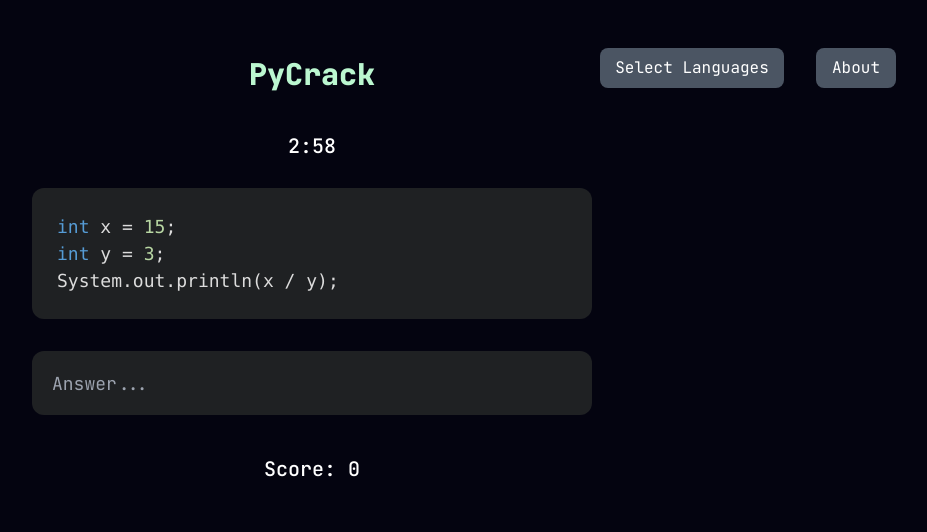
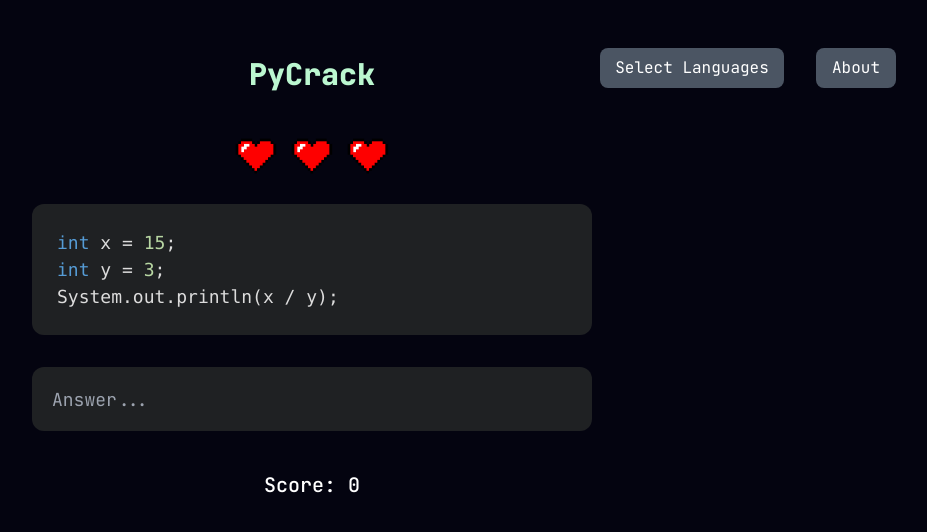
Before and after one commit to seabiscuit-iv/pycrack, a React (Create React App) app: page / in a window 1280 px wide. Both pictures are taken after a click on the button 476 px from the left and 480 px from the top of the page. Shown: the top 532 px of the page, without its empty margins (328-1255 px from the left). Built offline with nearby package versions, Linux system fonts and the light colour scheme.

Commit message:
all game modes finalized

```diff
--- a/src/App.tsx
+++ b/src/App.tsx
@@ -33,7 +33,7 @@ function App() {
   } else if (page === View.CLASSIC) {
     return <Classic expiryFunc={(scr: number) => {endGame(scr, "Classic")}}/>;
   } else if (page === View.RPG) {
-    return <RPG />;
+    return <RPG expiryFunc={(scr: number) => {endGame(scr, "RPG")}}/>;
   } else if (page === View.LAVA) {
     return <Lava expiryFunc={(scr: number) => {endGame(scr, "Lava")}} />;
   } else if (page === View.PEACEFUL) {
--- a/src/InputField.tsx
+++ b/src/InputField.tsx
@@ -7,6 +7,8 @@ interface QuestionReload {
   answer : string,
   reload : ()=>void
   onCorrect?: ()=>void
+  onIncorrect?: ()=>void
+  clearOnIncorrect?: boolean
 }
 
 const baseColor = "bg-[#1f2123]";
@@ -27,6 +29,10 @@ function InputField(props : QuestionReload) {
       console.log("INCORRECT");
       document.getElementById("mainform")?.classList.remove(baseColor);
       document.getElementById("mainform")?.classList.add(incorrectColor);
+      if(props.clearOnIncorrect) {
+        setAns("");
+      }
+      if (props.onIncorrect !== undefined) props.onIncorrect();
     }
   }
 
--- a/src/MainQuerier.tsx
+++ b/src/MainQuerier.tsx
@@ -7,6 +7,8 @@ interface Reload {
     reload: () => void,
     seed: number
     onCorrect?: () => void
+    onIncorrect?: () => void
+    clearOnIncorrect?: boolean
 };
 
 interface Question {
@@ -34,7 +36,7 @@ function MainQuerier(props : Reload) {
   return (
     <div className="flex flex-col items-center p-2">
       <Code lang={q.lang} code={q.code} answer={q.answer} />
-      <InputField lang={q.lang} code={q.code} answer={q.answer} reload={props.reload} onCorrect={props.onCorrect}/>
+      <InputField lang={q.lang} code={q.code} answer={q.answer} reload={props.reload} onCorrect={props.onCorrect} onIncorrect={props.onIncorrect} clearOnIncorrect={props.clearOnIncorrect}/>
     </div>
   );
 }
--- a/src/Peaceful.tsx
+++ b/src/Peaceful.tsx
@@ -1,7 +1,6 @@
-import { useRef, useState } from "react";
+import { useState } from "react";
 import MainQuerier from "./MainQuerier";
 import Menu from "./Menu";
-import Timer, { ResetFunc } from "./Timer";
 import { populateQuestions } from "./content/formQuestions";
 
 
@@ -11,7 +10,7 @@ function Peaceful() {
 
   populateQuestions();
 
-  const ref = useRef<ResetFunc>(null);
+  // const ref = useRef<ResetFunc>(null);
 
   const reload = () => { //only reload on correct answer
     setSeed(Math.random());
@@ -19,8 +18,8 @@ function Peaceful() {
   }
 
   const reset = () => {
-    reload();
-    ref.current?.resetTimer();
+    setSeed(Math.random());
+    // ref.current?.resetTimer();
   }
 
   return (
@@ -28,7 +27,7 @@ function Peaceful() {
       <Menu reload={(reset)} />
       <div className="mx-96 flex flex-col items-center p-2">
         <p className="text-green-200 font-jb-mono font-extrabold text-3xl pt-12 pb-10">PyCrack</p>
-        <Timer ref={ref}  />
+        {/* <Timer ref={ref}  /> */}
         <MainQuerier seed={seed} reload={reload}/>
         <p className="text-white font-jb-mono font-medium text-xl">Score: {count}</p>
       </div>
--- a/src/RPG.tsx
+++ b/src/RPG.tsx
@@ -1,12 +1,16 @@
 import { useRef, useState } from "react";
 import MainQuerier from "./MainQuerier";
 import Menu from "./Menu";
-import Timer, { ResetFunc } from "./Timer";
+import { ResetFunc } from "./Timer";
 import { populateQuestions } from "./content/formQuestions";
 
+interface ExpiryFunc {
+  expiryFunc: (scr: number) => void;
+}
 
-function RPG() {
+function RPG(props : ExpiryFunc) {
   const [seed, setSeed] = useState(1);
+  const [lives, setLives] = useState(3);
   const [count, setCount] = useState(0);
 
   populateQuestions();
@@ -19,8 +23,9 @@ function RPG() {
   }
 
   const reset = () => {
-    reload();
+    setSeed(Math.random());
     ref.current?.resetTimer();
+    setLives(3);
   }
 
   return (
@@ -28,8 +33,12 @@ function RPG() {
       <Menu reload={(reset)} />
       <div className="mx-96 flex flex-col items-center p-2">
         <p className="text-green-200 font-jb-mono font-extrabold text-3xl pt-12 pb-10">PyCrack</p>
-        <Timer ref={ref}  />
-        <MainQuerier seed={seed} reload={reload}/>
+        <ul className="flex flex-wrap items-center justify-center text-white mb-4">
+          {lives >= 1 ? <li><img src="heart.png" alt="Life" className="size-12 mx-1"/></li> : ""}
+          {lives >= 2 ? <li><img src="heart.png" alt="Life" className="size-12 mx-1"/></li> : ""}
+          {lives >= 3 ? <li><img src="heart.png" alt="Life" className="size-12 mx-1"/></li> : ""}
+        </ul>
+        <MainQuerier seed={seed} reload={reload} onIncorrect={() => { lives === 1 ? props.expiryFunc(count) : setLives(lives-1)}} clearOnIncorrect/>
         <p className="text-white font-jb-mono font-medium text-xl">Score: {count}</p>
       </div>
     </div>
```
Also changed, not shown: public/heart.png (added).
